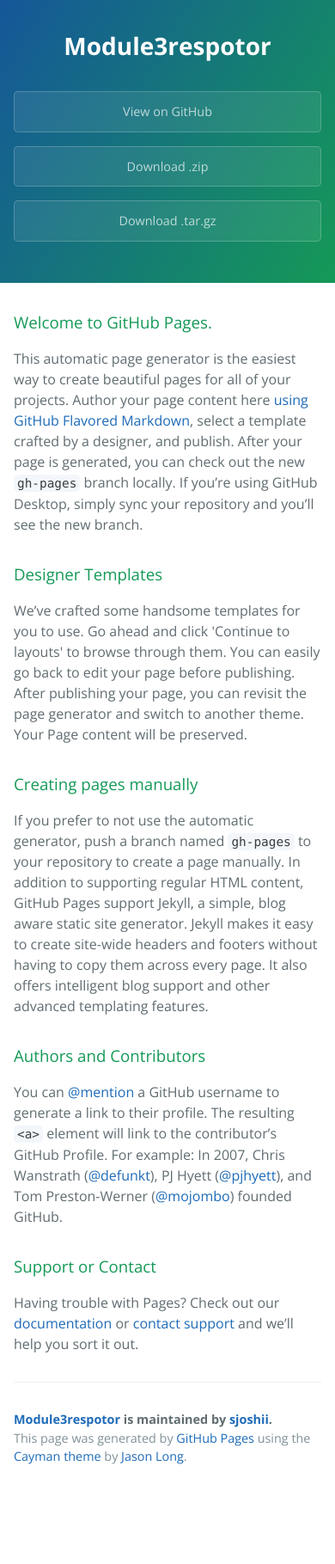
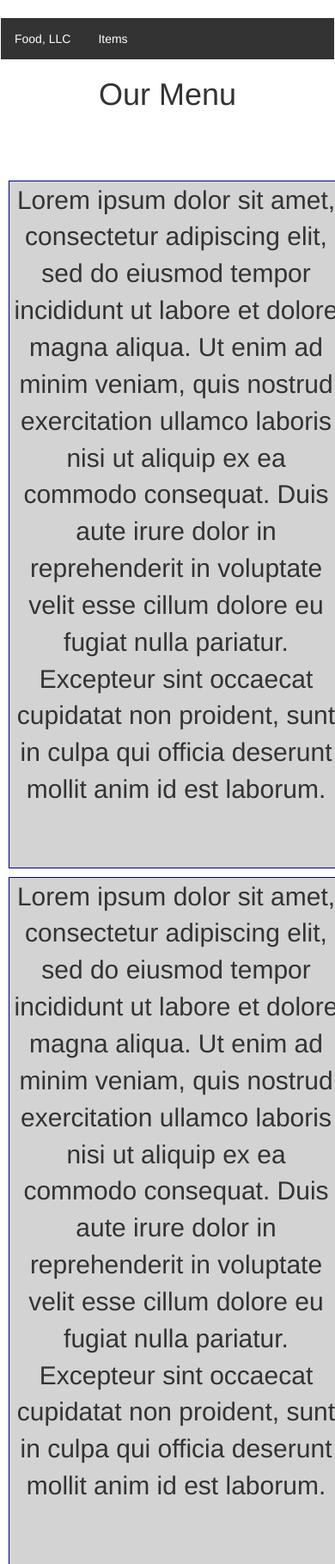
Before and after one commit to sjoshii/Module3Respotor, a plain HTML site: page index.html in a window 390 px wide. Shown: the top 1819 px of the page at 86% size. Before the commit the page ends 1737 px from the top, so only its background shows below. Drawn offline with nearby package versions, Linux system fonts and the light colour scheme.

Commit message:
Update index.html

```diff
--- a/index.html
+++ b/index.html
@@ -1,57 +1,181 @@
 <!DOCTYPE html>
-<html lang="en-us">
+<html>
 <head>
-    <meta charset="UTF-8">
-    <title>Module3respotor by sjoshii</title>
+<meta charset="utf-8">
 <meta name="viewport" content="width=device-width, initial-scale=1">
-    <link rel="stylesheet" type="text/css" href="stylesheets/normalize.css" media="screen">
-    <link href='https://fonts.googleapis.com/css?family=Open+Sans:400,700' rel='stylesheet' type='text/css'>
-    <link rel="stylesheet" type="text/css" href="stylesheets/stylesheet.css" media="screen">
-    <link rel="stylesheet" type="text/css" href="stylesheets/github-light.css" media="screen">
+<meta http-equiv="X-UA-Compatible" content="IE=edge">
+
+
+<link rel="stylesheet" href="http://maxcdn.bootstrapcdn.com/bootstrap/3.3.6/css/bootstrap.min.css">
+  <script src="https://ajax.googleapis.com/ajax/libs/jquery/1.12.4/jquery.min.js"></script>
+  <script src="http://maxcdn.bootstrapcdn.com/bootstrap/3.3.6/js/bootstrap.min.js"></script>
+  <script src="//ajax.googleapis.com/ajax/libs/jquery/1.11.0/jquery.min.js"></script>
+<script src="//netdna.bootstrapcdn.com/bootstrap/3.1.1/js/bootstrap.min.js"></script>
+<link rel="stylesheet" type="text/css" href="//netdna.bootstrapcdn.com/bootstrap/3.1.1/css/bootstrap.min.css">
+<script src="resource/js/jquery-1.11.0.js"></script>
+<script src="resources/js/bootstrap.js"></script>
+
+<script type="text/javascript">
+$(document).ready(function() {
+    $('dropdown-toggle').dropdown()
+});
+</script>
+
+<style>
+
+
+body{
+overflow:auto;
+
+}
+
+div {
+    background-color: lightgrey;
+    width: 100%;
+    height: 300px;
+    padding: 1px;
+    border: 1px solid navy;
+    margin: 10px;
+    text-align: center;
+    float: middle;
+    font-size: 30px;
+    overflow-y: height: 600px;
+    height:800px;
+    }
+
+
+ul {
+    list-style-type: none;
+    margin: 0;
+    padding: 0;
+    overflow: hidden;
+    background-color: #333;
+}
+
+li {
+    float: left;
+}
+
+li a, .dropbtn {
+    display: inline-block;
+    color: white;
+    text-align: center;
+    padding: 14px 16px;
+    text-decoration: none;
+}
+
+li a:hover, .dropdown:hover .dropbtn {
+    background-color: grey;
+}
+
+li.dropdown {
+    display: inline-block;
+    display:block;
+}
+
+.dropdown-content {
+    display:none;
+
+}
+
+.dropdown-content a {
+    color: black;
+    padding: 12px 16px;
+    text-decoration: none;
+    display: block;
+    text-align: left;
+}
+
+.dropdown-content a:hover {background-color: #f1f1f1}
+
+.show {
+  display:block;
+
+
+}
+
+
+.navbar{
+  position:fixed;
+  width:100%;
+  padding:0px;
+  margin:0px;
+}
+
+a{
+  float:left;
+}
+
+
+.c{
+  padding:70px;
+}
+section{
+
+  visibility: hidden;
+}
+
+@media (max-width: 760px) {
+    section {
+       visibility: visible;
+    }
+}
+
+
+
+</style>
 </head>
+
 <body>
-    <section class="page-header">
-      <h1 class="project-name">Module3respotor</h1>
-      <h2 class="project-tagline"></h2>
-      <a href="https://github.com/sjoshii/Module3Respotor" class="btn">View on GitHub</a>
-      <a href="https://github.com/sjoshii/Module3Respotor/zipball/master" class="btn">Download .zip</a>
-      <a href="https://github.com/sjoshii/Module3Respotor/tarball/master" class="btn">Download .tar.gz</a>
+<navbar class= "navbar">
+<ul>
+  <li class="dropdown">
+  <li><a href="#home">Food, LLC</a></li>
+  <section>
+  <ul class="dropdown">
+
+    <a href="javascript:void(0)" class="dropbtn" onclick="myFunction()">Items</a>
+    <div class="dropdown-content" id="myDropdown">
+      <a href="#chick">Chicken</a>
+      <a href="#beef">Beef</a>
+      <a href="#sushi">Sushi</a>
+
+      </ul>
       </section>
 
-    <section class="main-content">
-      <h3>
-<a id="welcome-to-github-pages" class="anchor" href="#welcome-to-github-pages" aria-hidden="true"><span aria-hidden="true" class="octicon octicon-link"></span></a>Welcome to GitHub Pages.</h3>
+</ul>
+</navbar>
 
-<p>This automatic page generator is the easiest way to create beautiful pages for all of your projects. Author your page content here <a href="https://guides.github.com/features/mastering-markdown/">using GitHub Flavored Markdown</a>, select a template crafted by a designer, and publish. After your page is generated, you can check out the new <code>gh-pages</code> branch locally. If you’re using GitHub Desktop, simply sync your repository and you’ll see the new branch.</p>
+<script>
+/* When the user clicks on the button,
+toggle between hiding and showing the dropdown content */
+function myFunction() {
+    document.getElementById("myDropdown").classList.toggle("show");
+}
 
-<h3>
-<a id="designer-templates" class="anchor" href="#designer-templates" aria-hidden="true"><span aria-hidden="true" class="octicon octicon-link"></span></a>Designer Templates</h3>
+// Close the dropdown if the user clicks outside of it
+window.onclick = function(e) {
+  if (!e.target.matches('.dropbtn')) {
 
-<p>We’ve crafted some handsome templates for you to use. Go ahead and click 'Continue to layouts' to browse through them. You can easily go back to edit your page before publishing. After publishing your page, you can revisit the page generator and switch to another theme. Your Page content will be preserved.</p>
+    var dropdowns = document.getElementsByClassName("dropdown-content");
+    for (var d = 0; d < dropdowns.length; d++) {
+      var openDropdown = dropdowns[d];
+      if (openDropdown.classList.contains('show')) {
+        openDropdown.classList.remove('show');
+      }
+    }
+  }
+}
+</script>
 
-<h3>
-<a id="creating-pages-manually" class="anchor" href="#creating-pages-manually" aria-hidden="true"><span aria-hidden="true" class="octicon octicon-link"></span></a>Creating pages manually</h3>
+<h1 class="text-center c"> Our Menu</h1>
 
-<p>If you prefer to not use the automatic generator, push a branch named <code>gh-pages</code> to your repository to create a page manually. In addition to supporting regular HTML content, GitHub Pages support Jekyll, a simple, blog aware static site generator. Jekyll makes it easy to create site-wide headers and footers without having to copy them across every page. It also offers intelligent blog support and other advanced templating features.</p>
 
-<h3>
-<a id="authors-and-contributors" class="anchor" href="#authors-and-contributors" aria-hidden="true"><span aria-hidden="true" class="octicon octicon-link"></span></a>Authors and Contributors</h3>
+<div> <p>Lorem ipsum dolor sit amet, consectetur adipiscing elit, sed do eiusmod tempor incididunt ut labore et dolore magna aliqua. Ut enim ad minim veniam, quis nostrud exercitation ullamco laboris nisi ut aliquip ex ea commodo consequat. Duis aute irure dolor in reprehenderit in voluptate velit esse cillum dolore eu fugiat nulla pariatur. Excepteur sint occaecat cupidatat non proident, sunt in culpa qui officia deserunt mollit anim id est laborum.</p> </div>
 
-<p>You can <a href="https://help.github.com/articles/basic-writing-and-formatting-syntax/#mentioning-users-and-teams" class="user-mention">@mention</a> a GitHub username to generate a link to their profile. The resulting <code>&lt;a&gt;</code> element will link to the contributor’s GitHub Profile. For example: In 2007, Chris Wanstrath (<a href="https://github.com/defunkt" class="user-mention">@defunkt</a>), PJ Hyett (<a href="https://github.com/pjhyett" class="user-mention">@pjhyett</a>), and Tom Preston-Werner (<a href="https://github.com/mojombo" class="user-mention">@mojombo</a>) founded GitHub.</p>
+<div> <p>Lorem ipsum dolor sit amet, consectetur adipiscing elit, sed do eiusmod tempor incididunt ut labore et dolore magna aliqua. Ut enim ad minim veniam, quis nostrud exercitation ullamco laboris nisi ut aliquip ex ea commodo consequat. Duis aute irure dolor in reprehenderit in voluptate velit esse cillum dolore eu fugiat nulla pariatur. Excepteur sint occaecat cupidatat non proident, sunt in culpa qui officia deserunt mollit anim id est laborum.</p> </div>
 
-<h3>
-<a id="support-or-contact" class="anchor" href="#support-or-contact" aria-hidden="true"><span aria-hidden="true" class="octicon octicon-link"></span></a>Support or Contact</h3>
-
-<p>Having trouble with Pages? Check out our <a href="https://help.github.com/pages">documentation</a> or <a href="https://github.com/contact">contact support</a> and we’ll help you sort it out.</p>
-
-      <footer class="site-footer">
-        <span class="site-footer-owner"><a href="https://github.com/sjoshii/Module3Respotor">Module3respotor</a> is maintained by <a href="https://github.com/sjoshii">sjoshii</a>.</span>
-
-        <span class="site-footer-credits">This page was generated by <a href="https://pages.github.com">GitHub Pages</a> using the <a href="https://github.com/jasonlong/cayman-theme">Cayman theme</a> by <a href="https://twitter.com/jasonlong">Jason Long</a>.</span>
-      </footer>
-
-    </section>
-
+<div> <p>Lorem ipsum dolor sit amet, consectetur adipiscing elit, sed do eiusmod tempor incididunt ut labore et dolore magna aliqua. Ut enim ad minim veniam, quis nostrud exercitation ullamco laboris nisi ut aliquip ex ea commodo consequat. Duis aute irure dolor in reprehenderit in voluptate velit esse cillum dolore eu fugiat nulla pariatur. Excepteur sint occaecat cupidatat non proident, sunt in culpa qui officia deserunt mollit anim id est laborum.</p> </div>
 
 </body>
 </html>
```
Lines whose indentation alone changed are shown as unchanged.
